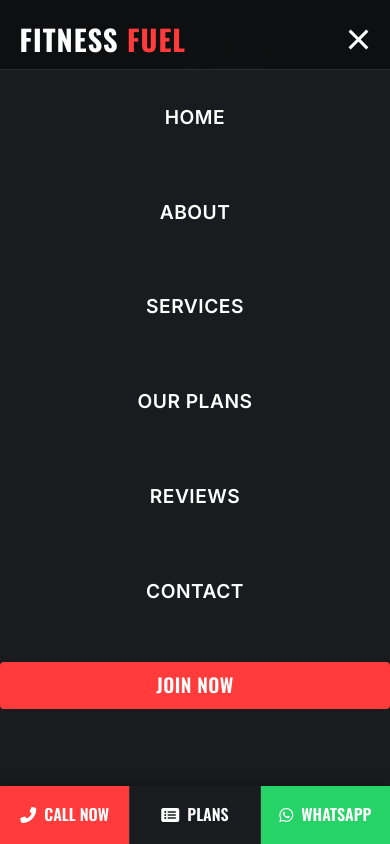
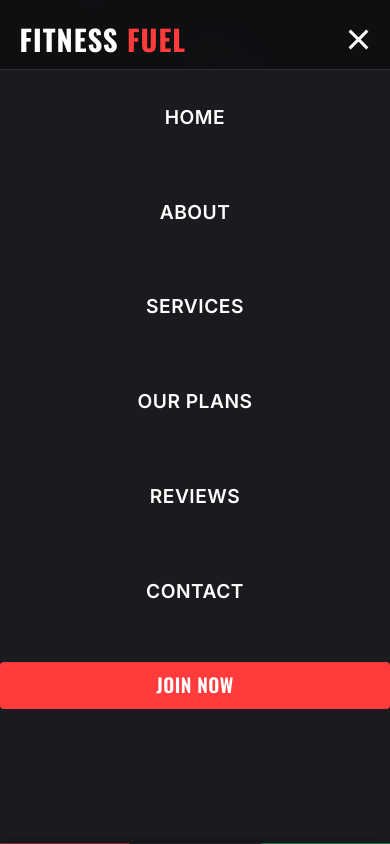
Before and after one commit to Ratnawat-01/fulefittnessgym, a plain HTML site: page index.html in a window 390 px wide. Both pictures are taken after a click on the element 358 px from the left and 39 px from the top of the page. Shown: the top 844 px of the page. Drawn offline with nearby package versions, Linux system fonts and the light colour scheme.

Commit message:
commit 65

```diff
--- a/script.js
+++ b/script.js
@@ -4,10 +4,18 @@ document.addEventListener('DOMContentLoaded', () => {
     const hamburger = document.querySelector('.hamburger');
     const navLinks = document.querySelector('.nav-links');
     const links = document.querySelectorAll('.nav-links li');
+    const bottomCta = document.querySelector('.mobile-bottom-cta');
 
     hamburger.addEventListener('click', () => {
         navLinks.classList.toggle('active');
         hamburger.classList.toggle('active');
+
+        // Hide/Show CTA based on menu state
+        if (navLinks.classList.contains('active')) {
+            bottomCta.classList.add('hidden');
+        } else {
+            bottomCta.classList.remove('hidden');
+        }
     });
 
     // Close menu when clicking a link
@@ -15,6 +23,7 @@ document.addEventListener('DOMContentLoaded', () => {
         link.addEventListener('click', () => {
             navLinks.classList.remove('active');
             hamburger.classList.remove('active');
+            bottomCta.classList.remove('hidden'); // Ensure CTA shows when navigating
         });
     });
 
@@ -64,4 +73,28 @@ document.addEventListener('DOMContentLoaded', () => {
         el.style.transition = 'opacity 0.6s ease-out, transform 0.6s ease-out';
         observer.observe(el);
     });
+
+    // Scroll Logic for Bottom CTA
+    let lastScrollY = window.scrollY;
+
+    window.addEventListener('scroll', () => {
+        // If menu is open, keep CTA hidden and do nothing
+        if (navLinks.classList.contains('active')) {
+            bottomCta.classList.add('hidden');
+            return;
+        }
+
+        const currentScrollY = window.scrollY;
+
+        // Scroll Down -> Hide
+        if (currentScrollY > lastScrollY + 10) {
+            bottomCta.classList.add('hidden');
+        }
+        // Scroll Up -> Show
+        else if (currentScrollY < lastScrollY - 10) {
+            bottomCta.classList.remove('hidden');
+        }
+
+        lastScrollY = currentScrollY;
+    });
 });
--- a/style.css
+++ b/style.css
@@ -597,6 +597,11 @@ footer {
     width: 100%;
     z-index: 1000;
     box-shadow: 0 -2px 10px rgba(0, 0, 0, 0.3);
+    transition: transform 0.3s ease-in-out;
+}
+
+.mobile-bottom-cta.hidden {
+    transform: translateY(100%);
 }
 
 .cta-btn {
```
